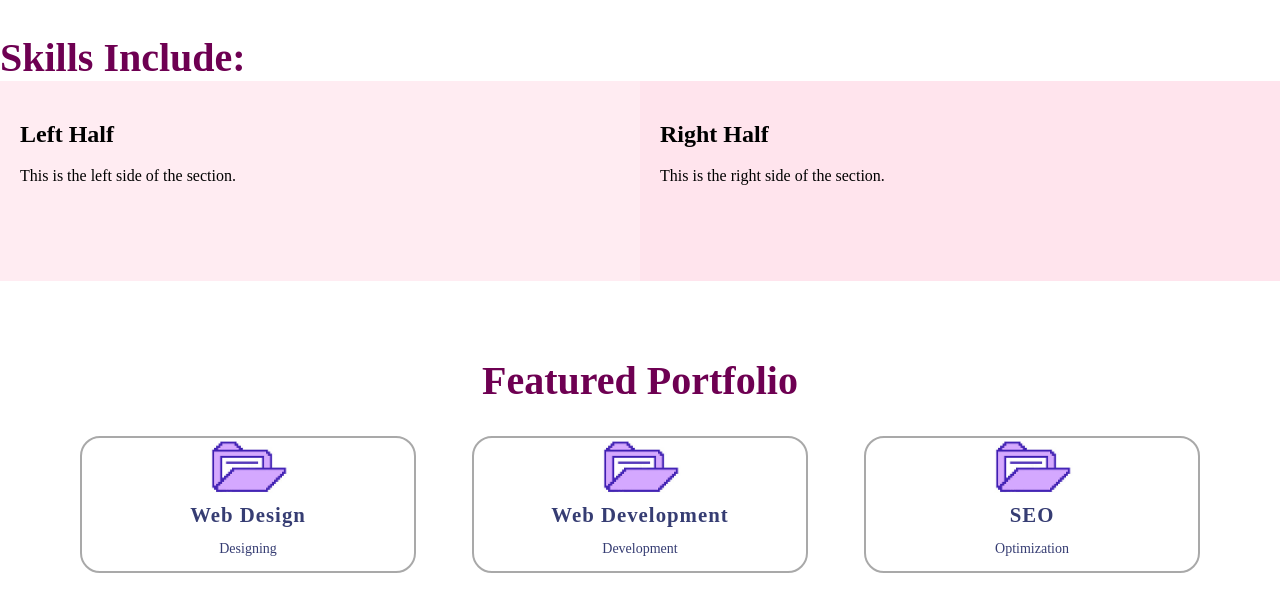
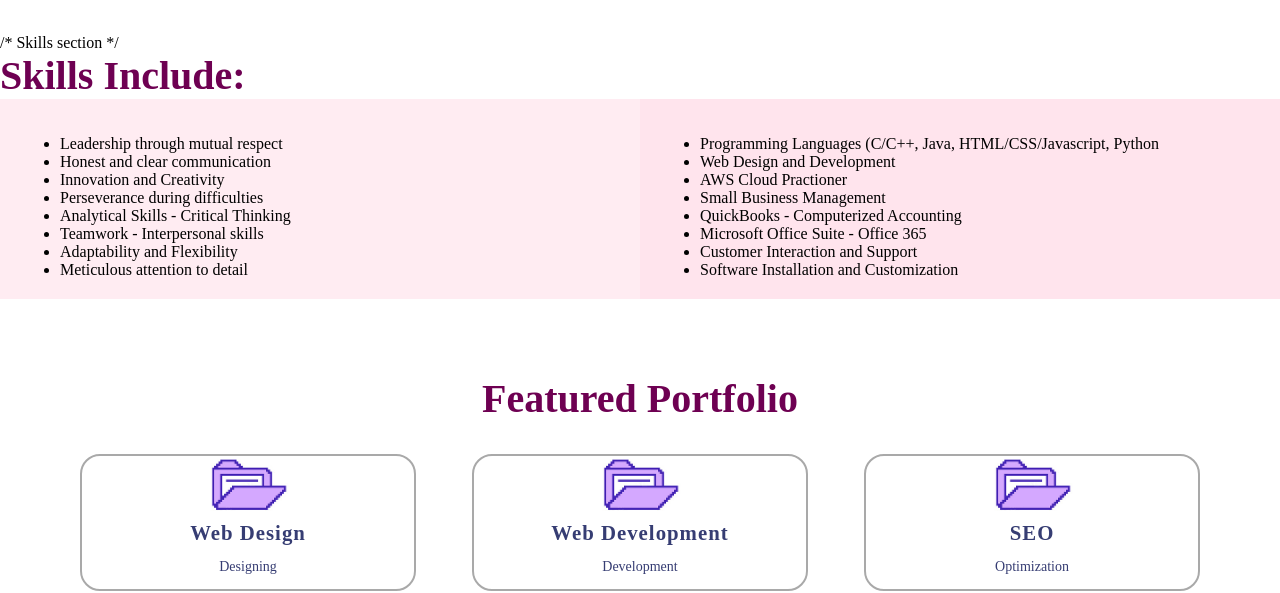
Before and after one commit to el-em-g/el-em-g.github.io, a plain HTML site: page index.html in a window 1280 px wide. Shown: the part 920-1513 px from the top of the page. Drawn offline with Linux system fonts and the light colour scheme; a web font is replaced by a local one.

Commit message:
Update index.html
Skillzzzzzzz

```diff
--- a/index.html
+++ b/index.html
@@ -76,6 +76,8 @@
             </div>
         </div>
     </section>
+
+/* Skills section */
   <style>
     .container {
       display: flex; /* Enable flexbox */
@@ -100,13 +102,33 @@
   <section class="container">
     <div class="left-half">
       <!-- Content for the left half -->
-      <h2>Left Half</h2>
-      <p>This is the left side of the section.</p>
+      <p>
+          <ul>
+            <li>Leadership through mutual respect</li>
+            <li>Honest and clear communication</li>
+            <li>Innovation and Creativity</li>
+            <li>Perseverance during difficulties</li>
+            <li>Analytical Skills - Critical Thinking</li>
+            <li>Teamwork - Interpersonal skills</li>
+            <li>Adaptability and Flexibility</li>
+            <li>Meticulous attention to detail</li>
+        </ul>
+      </p>
     </div>
     <div class="right-half">
       <!-- Content for the right half -->
-      <h2>Right Half</h2>
-      <p>This is the right side of the section.</p>
+      <p>
+        <ul>
+            <li>Programming Languages (C/C++, Java, HTML/CSS/Javascript, Python</li>
+            <li>Web Design and Development</li>
+            <li>AWS Cloud Practioner</li>
+            <li>Small Business Management</li>
+            <li>QuickBooks - Computerized Accounting</li>
+            <li>Microsoft Office Suite - Office 365</li>
+            <li>Customer Interaction and Support</li>
+            <li>Software Installation and Customization</li>
+        </ul>
+      </p>
     </div>
   </section>
 
```
